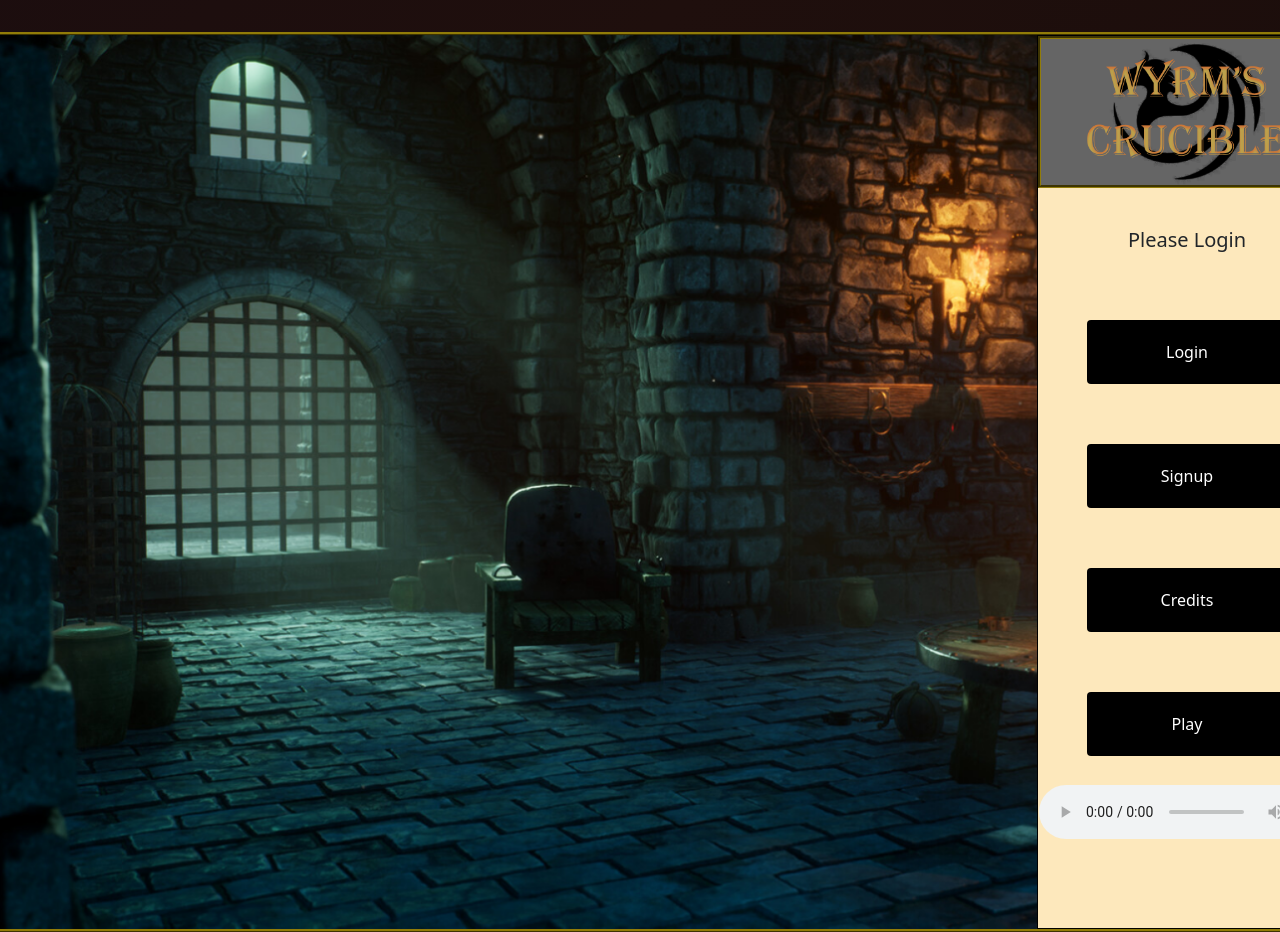
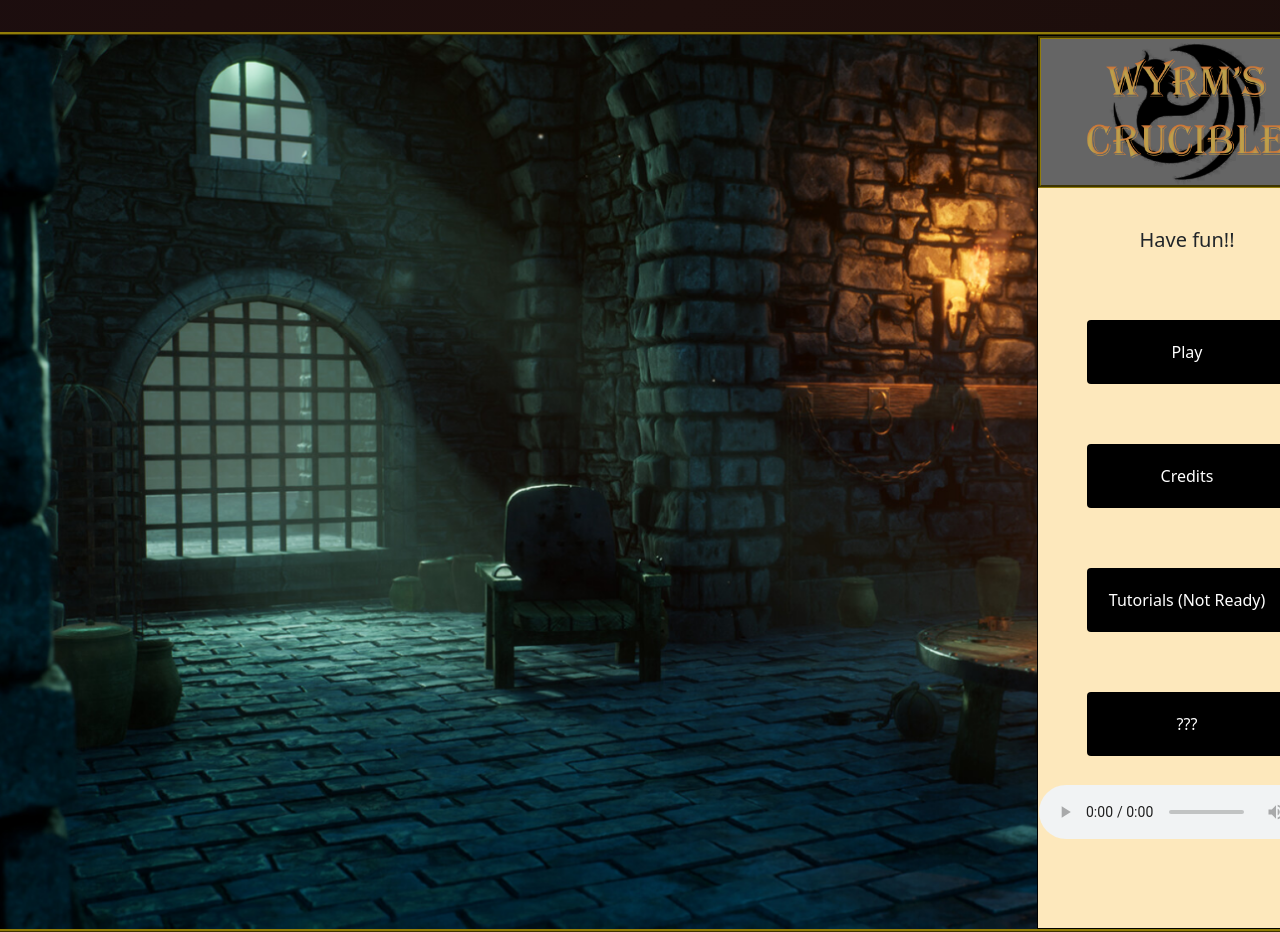
Before and after one commit to Straigus1/Wyrms-Crucible, a React (Create React App) app in the folder client/: page / in a window 1280 px wide. Shown: the top 932 px of the page. Built offline with nearby package versions, Linux system fonts and the light colour scheme; no server answers.

Commit message:
updated title to just display play and README

```diff
--- a/client/src/Components/TitleScreen.js
+++ b/client/src/Components/TitleScreen.js
@@ -48,19 +48,19 @@
                 <Button>Tutorials/Tips</Button>
                 </> :
                 <>
-                <h5>Please Login</h5>
-                <Button onClick={() => navigate("/login")}>
-                    Login
+                <h5>Have fun!!</h5>
+                <Button onClick={() => navigate("/transition-one")}>
+                    Play
                 </Button>
 
-                <Button onClick={() => navigate("/signup")}>
-                    Signup
-                </Button>
                 <Button onClick={() => navigate("/credits")}>
                     Credits
                 </Button>
-                <Button onClick={() => navigate("/transition-one")}>
-                    Play
+                <Button onClick={() => navigate("/")}>
+                    Tutorials (Not Ready)
+                </Button>
+                <Button onClick={() => navigate("/battle-five")}>
+                    ???
                 </Button>
                 </>}
                 <ReactAudioPlayer
```
Also changed, not shown: 1 other file (tests, documents, lock files or other folders).
